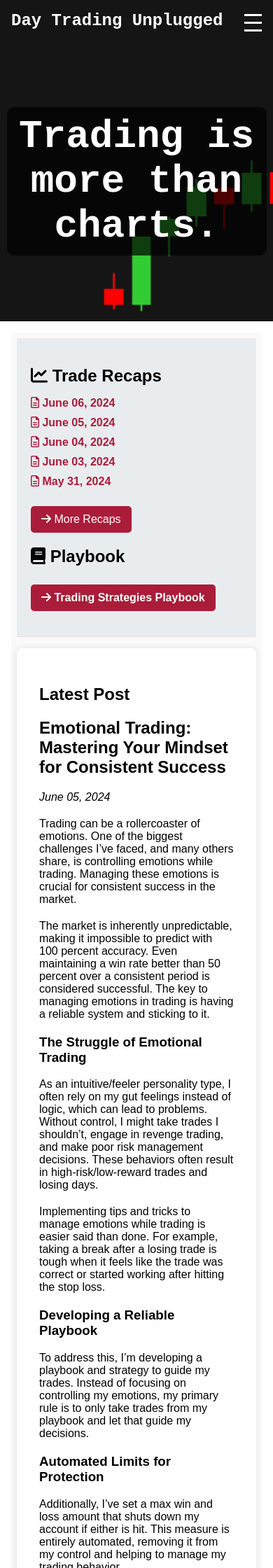
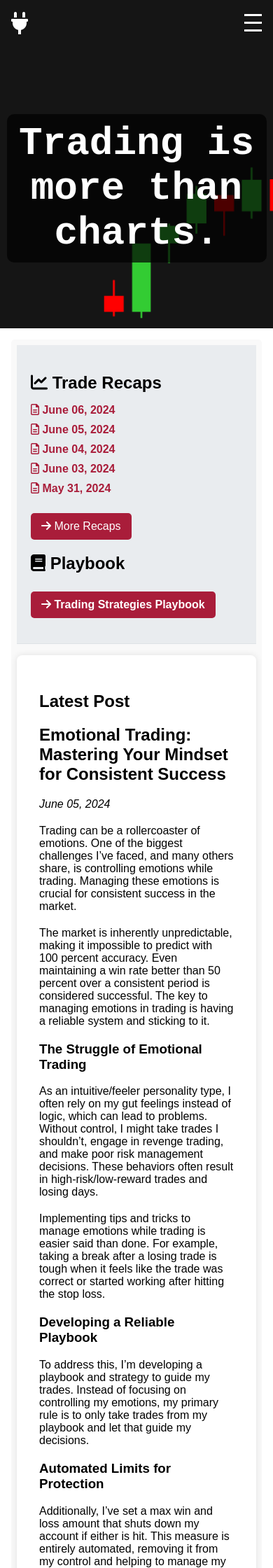
Before and after one commit to zackrylangford/daytrading-unplugged, a Jekyll site: the page built from index.markdown, in a window 390 px wide. Shown: the top 2240 px of the page at 70% size. Built offline with Jekyll 4.4.1, drawn with Linux system fonts in a browser that asks for light colours; some web fonts are replaced.

Commit message:
added plug for mobile icon nav bar

```diff
--- a/_layouts/default.html
+++ b/_layouts/default.html
@@ -8,7 +8,6 @@
     <link rel="stylesheet" href="{{ '/assets/css/blog-post.css' | relative_url }}">
     <link rel="stylesheet" href="{{ '/assets/css/hero.css' | relative_url }}">
     <link rel="stylesheet" href="{{ '/assets/css/featured-posts.css' | relative_url }}">
-
     <link rel="preconnect" href="https://fonts.googleapis.com">
     <link rel="preconnect" href="https://fonts.gstatic.com" crossorigin>
     <link href="https://fonts.googleapis.com/css2?family=Ubuntu+Sans+Mono:ital,wght@0,400..700;1,400..700&display=swap" rel="stylesheet">
@@ -20,7 +19,8 @@
     <header>
         <nav>
             <div class="logo">
-                <h1><a href="{{ '/' | relative_url }}">{{ site.title }}</a></h1>
+                <h1><a href="{{ '/' | relative_url }}" class="site-title">{{ site.title }}</a></h1>
+                <a href="{{ '/' | relative_url }}" class="site-icon"><i class="fas fa-plug"></i></a>
             </div>
             <div class="menu-toggle" id="mobile-menu">
                 <span class="bar"></span>
@@ -31,10 +31,7 @@
                 <li><a href="{{ '/' | relative_url }}">Home</a></li>
                 <li><a href="{{ '/trade-recaps' | relative_url }}">Trade Recaps</a></li>
                 <li><a href="{{ '/playbook' | relative_url }}">Playbook</a></li>
-
-
                 <li><a href="{{ '/blog' | relative_url }}">Blog</a></li>
-
             </ul>
         </nav>
     </header>
@@ -52,8 +49,6 @@
             navList.classList.toggle('active');
         });
     </script>
-
     <script src="https://cdnjs.cloudflare.com/ajax/libs/lightbox2/2.11.3/js/lightbox.min.js"></script>
-
 </body>
 </html>
--- a/assets/css/main.css
+++ b/assets/css/main.css
@@ -1,6 +1,3 @@
-
-
-
 body {
     font-family: Arial, Helvetica, sans-serif;
     margin: 0;
@@ -32,6 +29,33 @@ header .logo {
     flex-grow: 1;
 }
 
+header .logo .site-title {
+    display: block;
+}
+
+header .logo .site-icon {
+    display: none;
+    font-size: 2rem; /* Adjust the size of the icon */
+    color: #fff; /* Change the color to white */
+}
+
+header .menu-toggle {
+    display: none;
+    flex-direction: column;
+    cursor: pointer;
+    position: absolute;
+    top: 1rem;
+    right: 1rem;
+}
+
+header .menu-toggle .bar {
+    width: 25px;
+    height: 3px;
+    background-color: #fff;
+    margin: 4px 0;
+    transition: 0.3s;
+}
+
 header nav ul {
     list-style-type: none;
     margin: 0;
@@ -55,23 +79,6 @@ header .logo h1 {
 header .logo h1 a {
     color: #fff;
     text-decoration: none;
-}
-
-header .menu-toggle {
-    display: none;
-    flex-direction: column;
-    cursor: pointer;
-    position: absolute;
-    top: 1rem;
-    right: 1rem;
-}
-
-header .menu-toggle .bar {
-    width: 25px;
-    height: 3px;
-    background-color: #fff;
-    margin: 4px 0;
-    transition: 0.3s;
 }
 
 header .nav-list li a {
@@ -238,6 +245,14 @@ header .nav-list li a {
         margin-bottom: 8px;
     }
 
+    header .logo .site-title {
+        display: none;
+    }
+
+    header .logo .site-icon {
+        display: block;
+    }
+
     .container {
         flex-direction: column;
         margin: 1rem;
```
